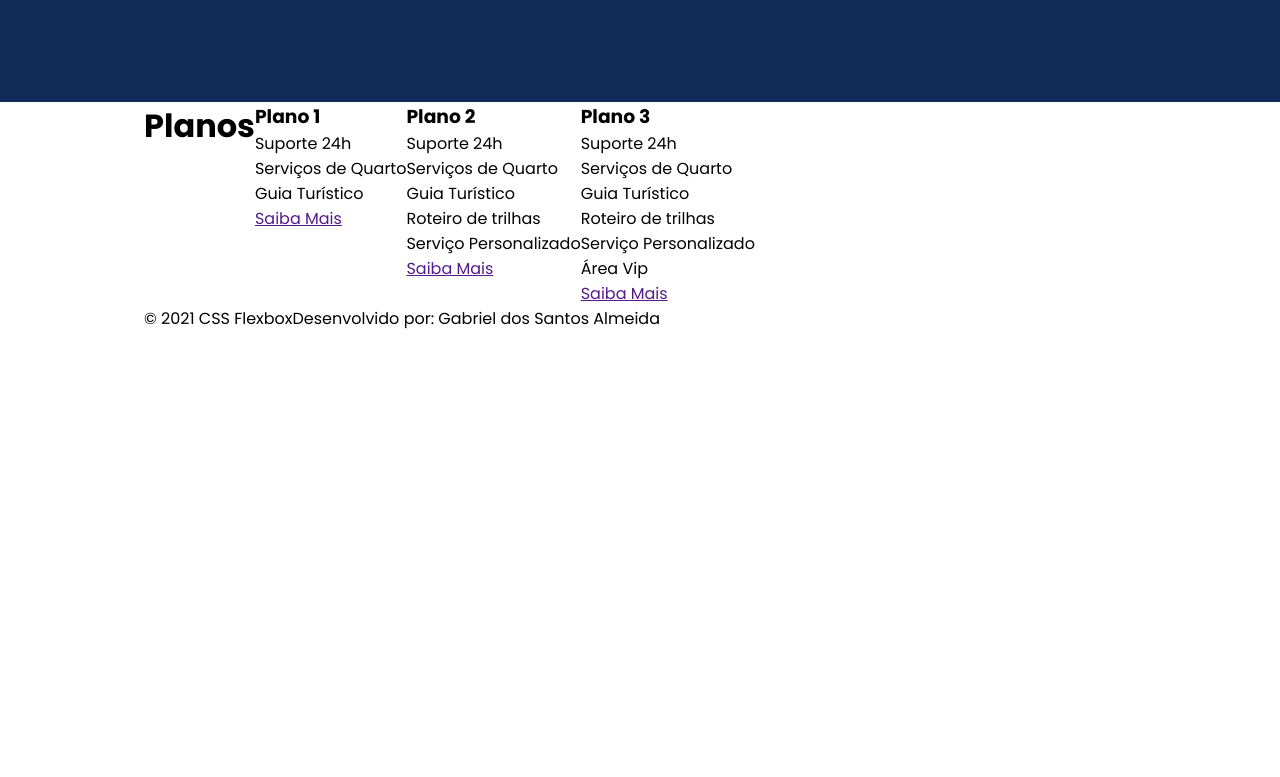
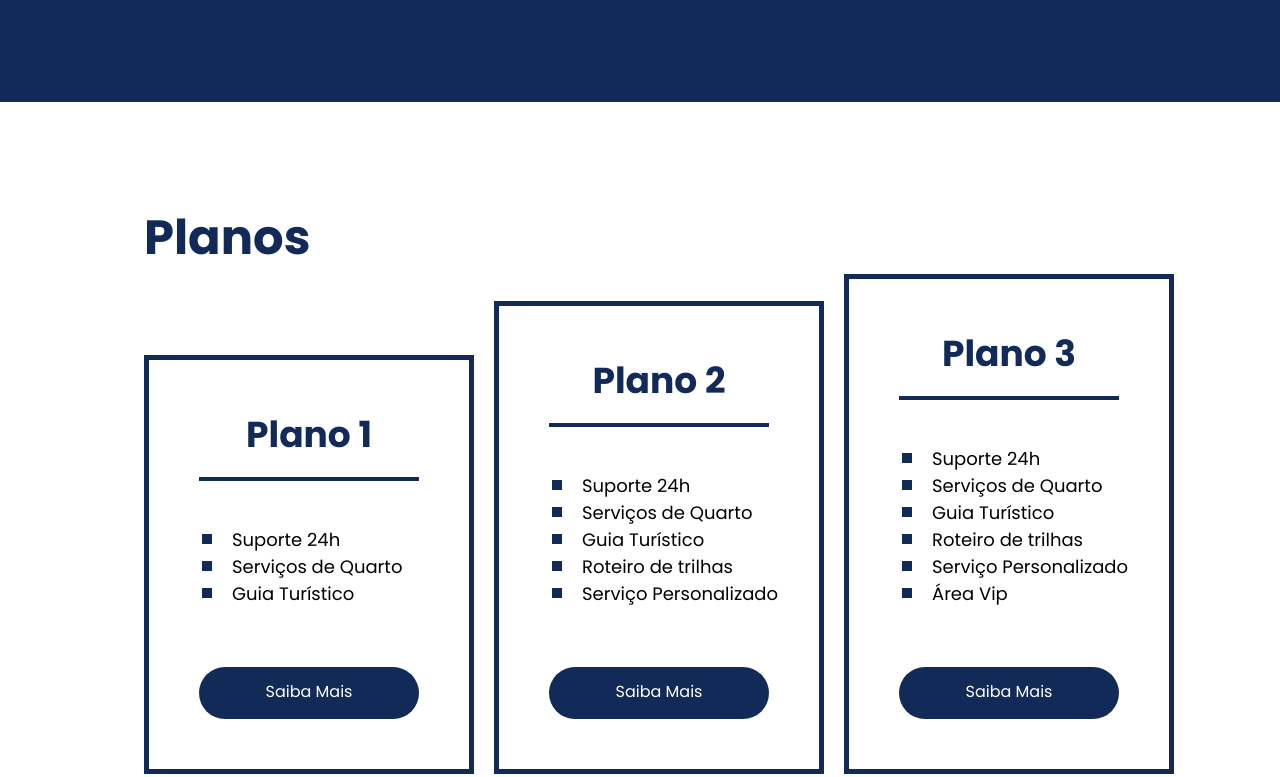
Before and after one commit to uBiell/Flexbox-Project, a plain HTML site: page index.html in a window 1280 px wide. Shown: the part 1954-2731 px from the top of the page. Before the commit the page ends 2285 px from the top, so only its background shows below. Drawn offline with Linux system fonts and the light colour scheme.

Commit message:
Finished Project

```diff
--- a/css/style.css
+++ b/css/style.css
@@ -78,7 +78,7 @@ header .menu{
     margin-bottom: 1rem;
 }
 
-.texto-apresentacao a{
+.btn{
     background-color: #122a57;
     color: white;
     text-align: center;
@@ -185,3 +185,88 @@ header .menu{
     margin: auto;
 
 }
+
+/* Planos */
+#planos{
+    flex-direction: column;
+    min-height: 100vh;
+}
+
+#planos h2{
+    margin-top: 10rem;
+    color: #122a57;
+    font-size: 4.8rem;
+    font-weight: 700;
+}
+
+.list-planos{
+    display: flex;
+    align-items: flex-end;
+}
+
+.item-plano{
+    flex: 1;
+    border: .5rem solid #122a57;
+    margin-right: 2rem;
+}
+
+.item-plano .btn{
+    margin: 5rem;
+}
+
+.item-plano h3{
+    font-size: 3.6rem;
+    text-align: center;
+    margin-top: 4.7rem;
+    color: #122a57;
+    display: flex;
+    flex-direction: column;
+    align-items: center;
+}
+
+.item-plano h3::after{
+    content: '';
+    width: 22rem;
+    height: .4rem;
+    background-color: #122a57;
+    margin-top: 1.5rem;
+    margin-bottom: 3.5rem;
+}
+
+.item-plano ul{
+    padding: 1rem 2rem;
+    display: flex;
+    flex-direction: column;
+}
+
+.item-plano ul li{
+    display: flex;
+    flex-wrap: nowrap;
+    align-items: center;
+    font-size: 1.8rem;
+    font-weight: 400;
+}
+
+.item-plano ul li::before{
+    content: '';
+    width: 1rem;
+    height: 1rem;
+    background-color: #122a57;
+    margin-right: 2rem;
+    margin-left: 3.3rem;
+}
+
+/* Footer */
+footer{
+    width: 100%;
+    height: 11.1rem;
+    background-color: #122a57;
+    display: flex;
+    align-items: center;
+}
+
+footer p{
+    font-size: 1.6rem;
+    margin: 5.8rem auto 0 auto;
+    color: white;
+}
--- a/index.html
+++ b/index.html
@@ -30,7 +30,7 @@
         <div class="texto-apresentacao">
             <h1>Flex<br>Turismos</h1>
             <p>O melhor serviço para você</p>
-            <a href="">Saiba Mais</a>
+            <a href="" class="btn">Saiba Mais</a>
         </div>
 
         <div>
@@ -78,21 +78,24 @@
         </div>
     </div>
 
+
     <div class="flex-container" id="planos">
         <div>
-            <h1>Planos</h1>
+            <h2>Planos</h2>
         </div>
-        <div>
+
+        <div class="list-planos">
+            <div class="item-plano">
                 <h3>Plano 1</h3>
                 <ul>
                     <li>Suporte 24h</li>
                     <li>Serviços de Quarto</li>
                     <li>Guia Turístico</li>
                 </ul>
-            <a href="">Saiba Mais</a>
+                <a href="" class="btn">Saiba Mais</a>
             </div>
 
-        <div>
+            <div class="item-plano">
                 <h3>Plano 2</h3>
                 <ul>
                     <li>Suporte 24h</li>
@@ -101,10 +104,10 @@
                     <li>Roteiro de trilhas</li>
                     <li>Serviço Personalizado</li>
                 </ul>
-            <a href="">Saiba Mais</a>
+                <a href="" class="btn">Saiba Mais</a>
             </div>
 
-        <div>
+            <div class="item-plano">
                 <h3>Plano 3</h3>
                 <ul>
                     <li>Suporte 24h</li>
@@ -114,11 +117,12 @@
                     <li>Serviço Personalizado</li>
                     <li>Área Vip</li>
                 </ul>
-            <a href="">Saiba Mais</a>
+                <a href="" class="btn">Saiba Mais</a>
+            </div>
         </div>
     </div>
 
-    <footer class="flex-container">
+    <footer>
         <p>&copy; 2021 CSS Flexbox</p>
         <p>Desenvolvido por: Gabriel dos Santos Almeida</p>
     </footer>
```
Lines whose indentation alone changed are shown as unchanged.
